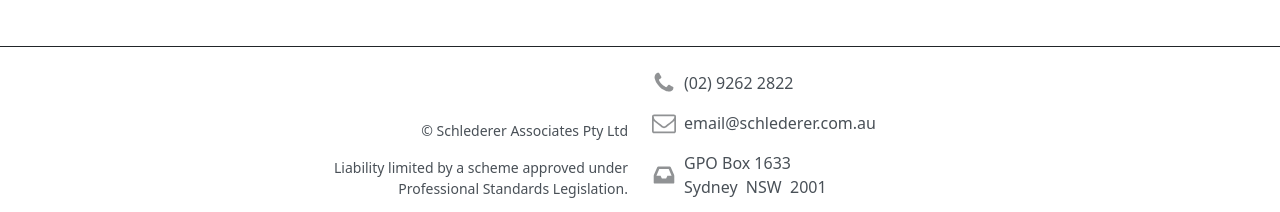
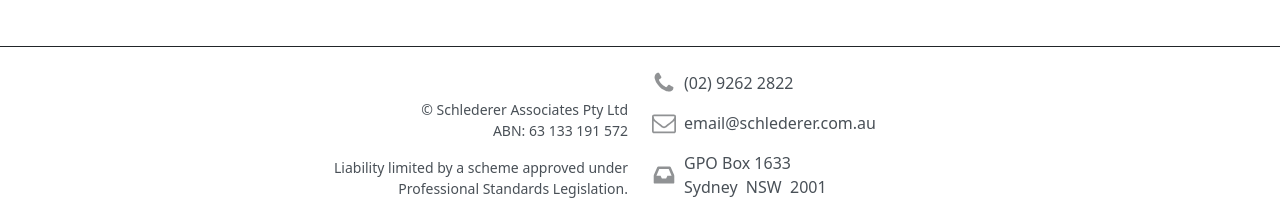
Before and after one commit to Mforcer/tax2, a Jekyll site: the page built from index.html, in a window 1280 px wide. Shown: the part 1775-1987 px from the top of the page. Built offline with Jekyll 4.4.1, drawn with Linux system fonts in a browser that asks for light colours.

Commit message:
Update footer.html

```diff
--- a/_includes/footer.html
+++ b/_includes/footer.html
@@ -15,7 +15,8 @@
             <p>{{site.biz_post_box}}<br>{{site.biz_post_city}}&nbsp;&nbsp;{{site.biz_post_state}}&nbsp;&nbsp;{{site.biz_post_code}}</p>
         </div>
         <div class="col-sm-6 col-md-4 col-lg-3 text-end">
-            <p class="small">&copy;&nbsp;<a href="/legal/" class="text-reset text-decoration-none">{{ site.publisher | replace: ' ', '&nbsp;'}}</a></p>
+            <p class="small">&copy;&nbsp;<a href="/legal/" class="text-reset text-decoration-none">{{ site.publisher | replace: ' ', '&nbsp;'}}</a><br>
+            <a href="{{site.biz_abn_lookup}}" class="text-reset text-decoration-none" rel="nofollow">ABN:&nbsp;{{ site.biz_abn | replace: ' ', '&nbsp;'}}</a></p>
             <p class="small">Liability limited by a scheme approved under Professional Standards Legislation.</p>
         </div>
     </div>
```
